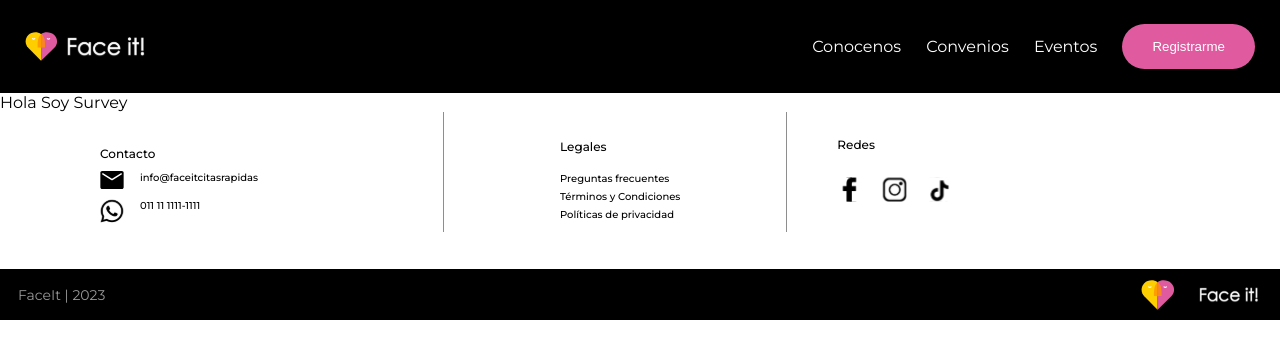
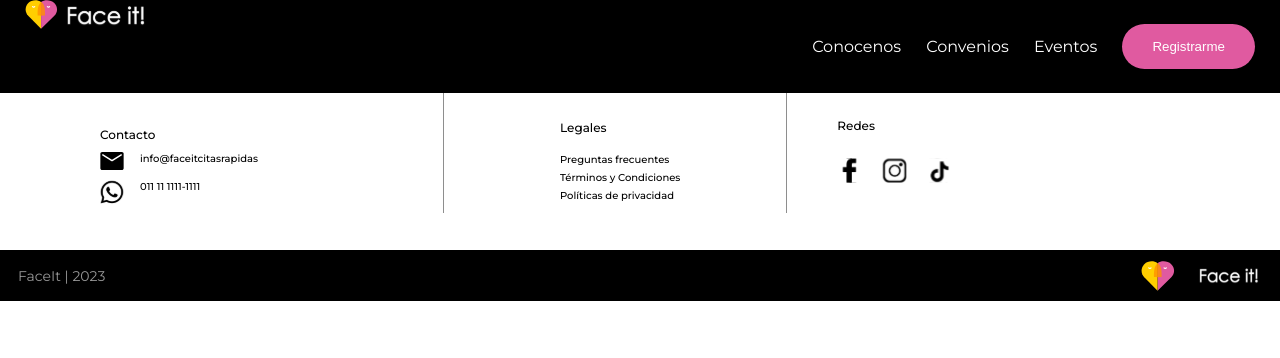
Before and after one commit to germankern/Face-It, a Next.js app: page /survey in a window 1280 px wide. Shown: the top 358 px of the page. Built offline with nearby package versions, Linux system fonts and the light colour scheme.

Commit message:
improving skill

```diff
--- a/src/components/Brand/index.jsx
+++ b/src/components/Brand/index.jsx
@@ -4,17 +4,13 @@ import Logo from "../../assets/images/Logo.svg";
 import styles from "./styles.module.css";
 
 const Brand = (props) => {
+  console.log(props.type === "Copyright");
   return (
     <div
-      style={{
-        display: "flex",
-        alignItems: "center",
-        marginRight: props.marginRight,
-        width: props.width,
-        height: props.height,
-        justifyContent: props.justifyContent,
-      }}
-      className={styles.containerBrand}
+      className={`
+        ${styles.containerBrand}
+        ${props.type === "Copyright" && styles.styleContainerCopyright}
+        `}
     >
       <Image style={{ marginRight: "6px" }} src={IconLogo} alt="IconLogo" />
       <Image src={Logo} alt="Logo" />
--- a/src/components/Brand/styles.module.css
+++ b/src/components/Brand/styles.module.css
@@ -1,5 +1,17 @@
+.containerBrand {
+  display: "flex";
+  align-items: center;
+}
+
 @media (min-width: 768px) {
   .containerBrand {
     margin-left: 25px;
   }
 }
+.styleContainerCopyright {
+  display: flex;
+  width: 100%;
+  height: 50px;
+  margin-right: 20px;
+  justify-content: end;
+}
--- a/src/components/Copyright/index.jsx
+++ b/src/components/Copyright/index.jsx
@@ -5,12 +5,7 @@ const Copyright = () => {
   return (
     <div className={styles.containerCopyright}>
       <p>FaceIt | 2023</p>
-      <Brand
-        width="100%"
-        height="50px"
-        marginRight="20px"
-        justifyContent="end"
-      ></Brand>
+      <Brand type="Copyright"></Brand>
     </div>
   );
 };
--- a/src/components/Copyright/styles.module.css
+++ b/src/components/Copyright/styles.module.css
@@ -6,7 +6,18 @@
   height: 31px;
   margin-top: 37px;
 }
+.styleContainerCopyright {
+  width: 100%;
+  height: 50px;
+  margin-right: 20px;
+  justify-content: end;
+}
 
+@media (min-width: 768px) {
+  .containerBrand {
+    margin-left: 25px;
+  }
+}
 .containerCopyright p {
   color: rgba(151, 151, 151, 1);
   margin-left: 18px;
--- a/src/pages/survey/index.jsx
+++ b/src/pages/survey/index.jsx
@@ -1,8 +1,4 @@
-const Survey=()=>{
-    return(
-        <div>
-            Hola Soy Survey
-        </div>
-    )
-}
-export default Survey
+const Survey = () => {
+  return <div></div>;
+};
+export default Survey;
```
